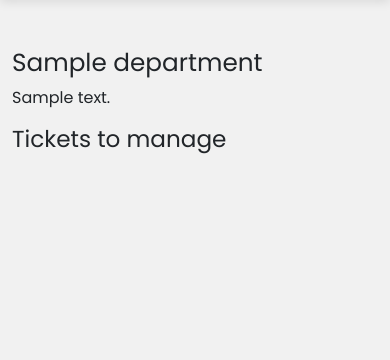
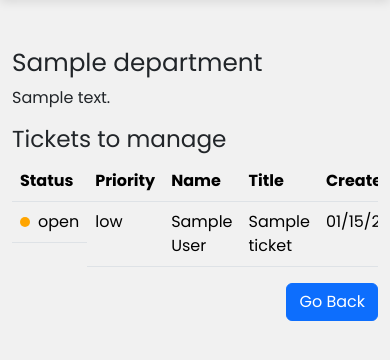
Before and after one commit to luismarrer/Probless-project, a Django app: page /1/1/tickets/ in a window 390 px wide. Shown: the part 90-450 px from the top of the page. Run offline with Django 5.2, Linux system fonts and the light colour scheme; a user stored in the database is signed in; tables that the repository leaves empty hold one stand-in row (values such as "Sample post").

Commit message:
Enhance ticket management view and dashboard layout; add responsive table for tickets and improve styling
Co-authored-by: MikeHe2 <MikeHe2@users.noreply.github.com>

```diff
--- a/probless/core/static/style-dashboard.css
+++ b/probless/core/static/style-dashboard.css
@@ -25,92 +25,14 @@
 	overflow: hidden;
 }
 
-.custom-row {
-    display: grid;
-    grid-template-columns: repeat(2, auto) 1px repeat(2, auto);
-    gap: 10px;
+.circle {
+    width: 10px;
+    height: 10px;
+    background-color: orange;
 }
 
-.custom-row>[class*='col-'] {
-    padding-right: 0;
-    padding-left: 0;
+.status-square {
+    width: 60px;
+    height: 60px;
+    background-color: green;
 }
-
-.border-bottom {
-    border-bottom: 1px solid #303030;
-    /* Adjust color as needed */
-}
-
-.mb-0 {
-    margin-bottom: 0;
-}
-
-.ms-2 {
-    margin-left: 0.5rem;
-    /* Adjust spacing as needed */
-}
-
-.d-flex.align-items-center {
-    height: 80px;
-    /* Ensure the height matches the status square */
-}
-
-.vertical-divider {
-    width: 1px;
-    height: 85%;
-    background-color: #000;
-}
-
-.col-2 p {
-    margin-bottom: 0;
-    padding-left: 0;
-}
-
-.col-2 .d-flex {
-    margin-bottom: 0.5rem;
-}
-
-hr {
-    color: black;
-    margin: 20px auto;
-}
-
-.status-circle {
-    width: 18px;
-    height: 18px;
-    background-color: orange;
-    display: inline-block;
-}
-
-.ticket-row div {
-    position: relative;
-}
-
-.ticket-row div:not(:last-child)::after {
-    content: '';
-    position: absolute;
-    right: 0;
-    top: 0;
-    height: 100%;
-    width: 1px;
-    /* Width of the vertical line */
-    background-color: #000;
-    /* Color of the vertical line */
-    z-index: 1;
-}
-
-.managing-ticket {
-    font-size: 1.5rem;
-    color: #000;
-}
-
-.ticket-row div:not(:last-child)::after {
-	content: '';
-	position: absolute;
-	right: 0;
-	top: 0;
-	height: 100%;
-	width: 1px;
-	background-color: #000;
-	z-index: 1;
-}
--- a/probless/core/templates/show_manage_tickets.html
+++ b/probless/core/templates/show_manage_tickets.html
@@ -11,10 +11,42 @@
 		</div>
 		<div>
 			{% if tickets_department %}
-
+				<div class="table-responsive-sm">
+					<table class="table table-hover table-ticket">
+						<thead>
+							<tr>
+								<th>Status</th>
+								<th>Priority</th>
+								<th>Name</th>
+								<th>Title</th>
+								<th>Created</th>
+								<th>Department</th>
+								<th>ID</th>
+							</tr>
+						</thead>
+						<tbody>
+						{% for ticket_department in tickets_department %}
+								<tr onclick="window.location.href='{% url 'ticket_detail' workspace.id department.id ticket_department.id %}'">
+									<td class="d-flex align-items-center"><div class="circle rounded-circle me-2"></div>{{ ticket_department.status }}</td>
+									<td class="{% if ticket_department.priority == 'high' %}table-danger{% elif ticket_department.priority == 'medium' %}table-warning{% endif %}">{{ ticket_department.priority }}</td>
+									<td>{{ ticket_department.user_id.first_name }} {{ ticket_department.user_id.last_name }}</td>
+									<td>{{ ticket_department.title }}</td>
+									<td>{{ ticket_department.created_at|date:"SHORT_DATE_FORMAT" }}</td>
+									<td>{{ ticket_department.incoming_department_id }}</td>
+									<td>#{{ ticket_department.id }}</td>
+								</tr>
+						{% endfor %}
+						</tbody>
+					</table>
+				</div>
 			{% else %}
 				<p>No tickets.</p>
 			{% endif %}
 		</div>
-
+		<div class="d-flex justify-content-end"">
+			<button type="button" class="btn btn-primary" onclick="window.history.back();">
+				Go Back
+			</button>
+		</div>
+	</div>
 {% endblock %}
--- a/probless/core/templates/tickets_history.html
+++ b/probless/core/templates/tickets_history.html
@@ -1,5 +1,6 @@
 {% extends 'layout.html' %}
 
+{% block title %}Tickets History{% endblock %}
 
 
 {% block content %}
@@ -29,6 +30,8 @@
 			{% endfor %}
 		</tbody>
 	</table>
-<button type="button" class="btn btn-primary" onclick="window.history.back();">Go to Dashboard</button>
+	<button type="button" class="btn btn-primary" onclick="window.history.back();">
+		Go to Dashboard
+	</button>
 	</div>
 {% endblock%}
--- a/probless/core/views.py
+++ b/probless/core/views.py
@@ -43,13 +43,13 @@ class DashboardView(LoginRequiredMixin, View):
                 user_id=request.user).exclude(status='Closed')
             tickets_department = Ticket.objects.filter(
                 assigned_department_id=department).exclude(status='Closed').annotate(
-    priority_order=Case(
-        When(priority="high", then=Value(1)),
-        When(priority="medium", then=Value(2)),
-        When(priority="low", then=Value(3)),
-        output_field=IntegerField(),
-    )
-).order_by('priority_order')
+                priority_order=Case(
+                    When(priority="high", then=Value(1)),
+                    When(priority="medium", then=Value(2)),
+                    When(priority="low", then=Value(3)),
+                    output_field=IntegerField(),
+                )
+            ).order_by('priority_order')
 
             return render(request, 'dashboard.html',
                           {
@@ -129,21 +129,20 @@ def ticket_detail(request, ticket_id, workspace_id, department_id):
     """
     ticket = get_object_or_404(Ticket, id=ticket_id)
 
-    # Verifica si el usuario es el propietario del ticket o un administrador
     if ticket.user_id == request.user or request.user.role == 'admin':
         if request.method == 'POST':
-            # Lógica para manejar el ticket (solo para admins)
+
             documentation = request.POST.get('documentation')
-            # Asegúrate de que el campo exista en el modelo Ticket
+
             ticket.documentation = documentation
-            ticket.status = 'Closed'  # O cualquier lógica que necesites
+            ticket.status = 'Closed'  # Assign a closed status
             ticket.save()
 
             workspace_name = ticket.assigned_department_id.workspace_id.name
             department_name = ticket.assigned_department_id.name
             return redirect('dashboard', workspace_name=workspace_name, department_name=department_name)
         else:
-            # Renderiza la plantilla con los detalles del ticket
+
             return render(request, 'ticket_detail.html', {'ticket': ticket})
     else:
         return render(request, 'ticket_detail.html', {
@@ -188,11 +187,17 @@ def get_ai_solution(description):
 def manage_tickets(request, workspace_id, department_id):
     workspace = Workspace.objects.get(id=workspace_id)
     department = Department.objects.get(id=department_id)
-    tickets = Ticket.objects.filter(
-        user_id=request.user, assigned_department_id=department).exclude(status='Closed')
+    tickets_department = Ticket.objects.filter(
+        assigned_department_id=department).exclude(status='Closed').annotate(
+            priority_order=Case(
+                When(priority="high", then=Value(1)),
+                When(priority="medium", then=Value(2)),
+                When(priority="low", then=Value(3)),
+                output_field=IntegerField(),
+            )).order_by('priority_order')
 
     return render(request, 'show_manage_tickets.html', {
-        'tickets_department': tickets,
+        'tickets_department': tickets_department,
         'workspace': workspace,
         'department': department,
     })
```
Also changed, not shown: probless/core/templates/dashboard.html (+5 -4 lines), probless/core/templates/ticket_detail.html (+41 -37 lines). Lines whose indentation alone changed are shown as unchanged.
